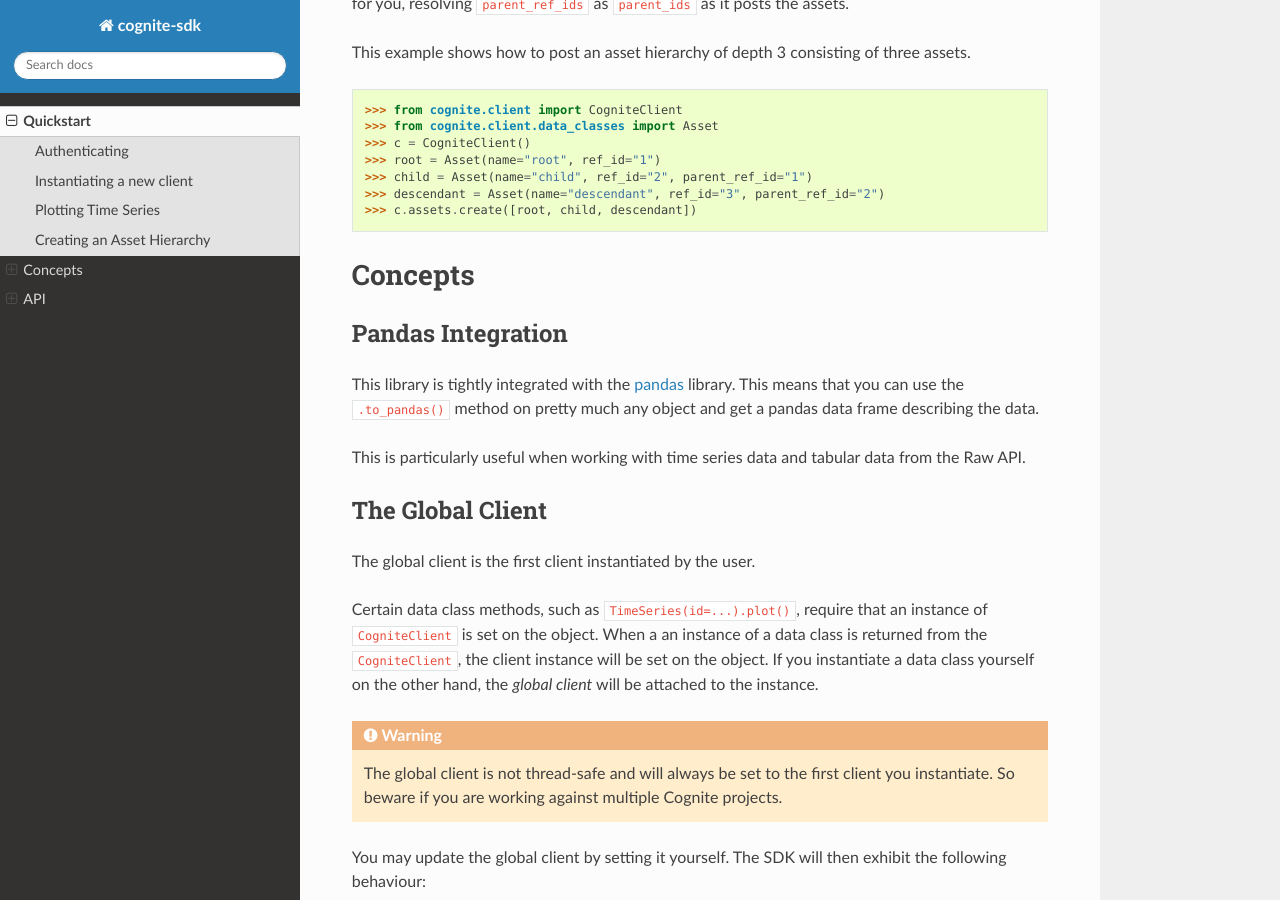
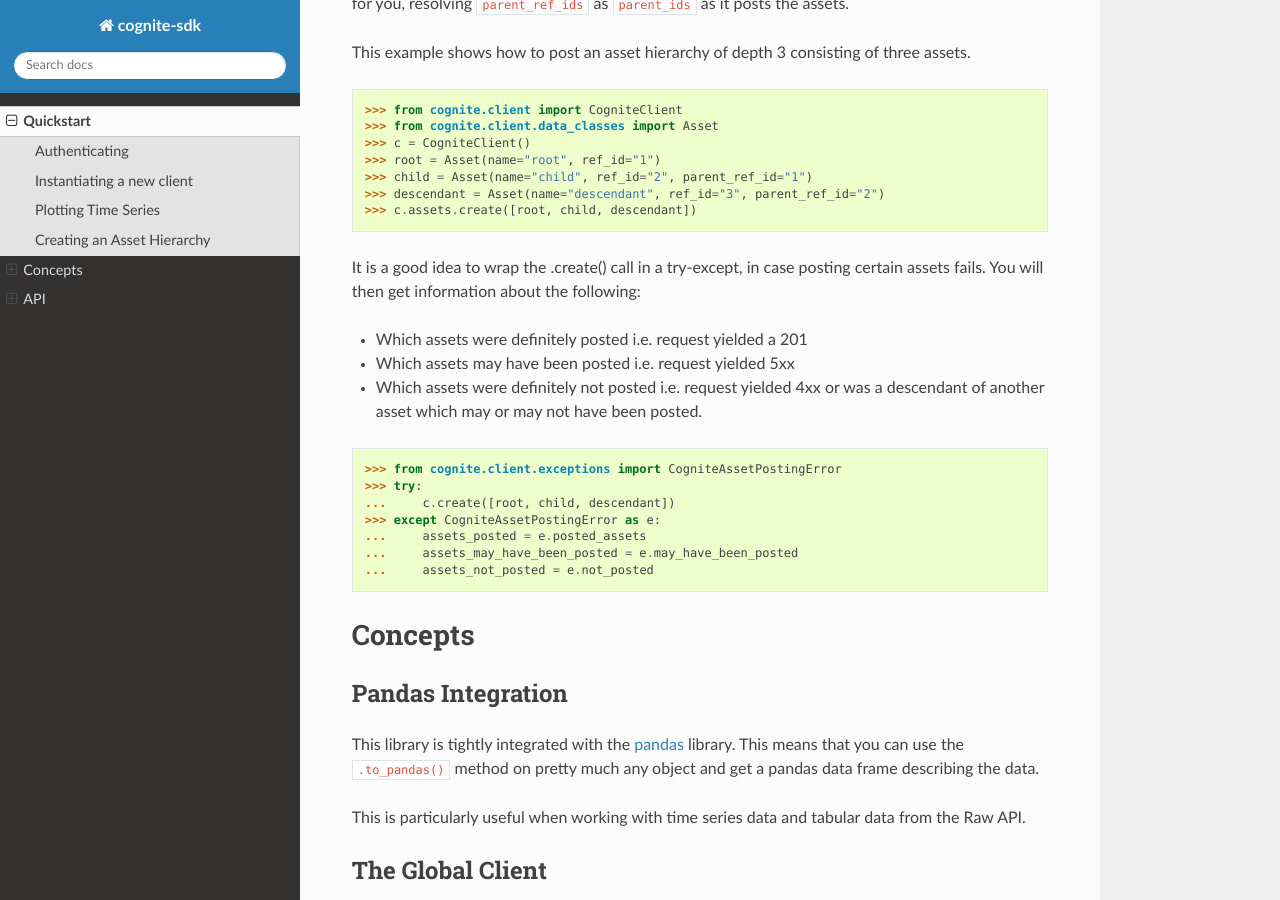
Before and after one commit to cognitedata/cognite-sdk-python, a Sphinx documentation site: the page built from docs/source/cognite.rst, in a window 1280 px wide and 900 px high, scrolled down 1934 px. Built offline with Sphinx 7.4.7 and the Read the Docs theme 2.0.0, drawn with Linux system fonts in a browser that asks for light colours; some of the changed text lies outside the part shown.

Commit message:
Update docs

```diff
--- a/docs/source/cognite.rst
+++ b/docs/source/cognite.rst
@@ -98,6 +98,23 @@ This example shows how to post an asset hierarchy of depth 3 consisting of three
     >>> child = Asset(name="child", ref_id="2", parent_ref_id="1")
     >>> descendant = Asset(name="descendant", ref_id="3", parent_ref_id="2")
     >>> c.assets.create([root, child, descendant])
+
+It is a good idea to wrap the .create() call in a try-except, in case posting certain assets fails.
+You will then get information about the following:
+
+- Which assets were definitely posted i.e. request yielded a 201
+- Which assets may have been posted i.e. request yielded 5xx
+- Which assets were definitely not posted i.e. request yielded 4xx or was a descendant of another asset which may or may not have been posted.
+
+.. code::
+
+    >>> from cognite.client.exceptions import CogniteAssetPostingError
+    >>> try:
+    ...     c.create([root, child, descendant])
+    >>> except CogniteAssetPostingError as e:
+    ...     assets_posted = e.posted_assets
+    ...     assets_may_have_been_posted = e.may_have_been_posted
+    ...     assets_not_posted = e.not_posted
 
 Concepts
 ========
@@ -621,10 +638,17 @@ Data Classes
 
 Exceptions
 ----------
-.. automodule:: cognite.client.exceptions
-    :members:
-    :undoc-members:
-    :show-inheritance:
+API Error
+^^^^^^^^^
+.. autoexception:: cognite.client.exceptions.CogniteAPIError
+
+Import Error
+^^^^^^^^^^^^
+.. autoexception:: cognite.client.exceptions.CogniteImportError
+
+Asset Posting Error
+^^^^^^^^^^^^^^^^^^^
+.. autoexception:: cognite.client.exceptions.CogniteAssetPostingError
 
 Utils
 -----
```
